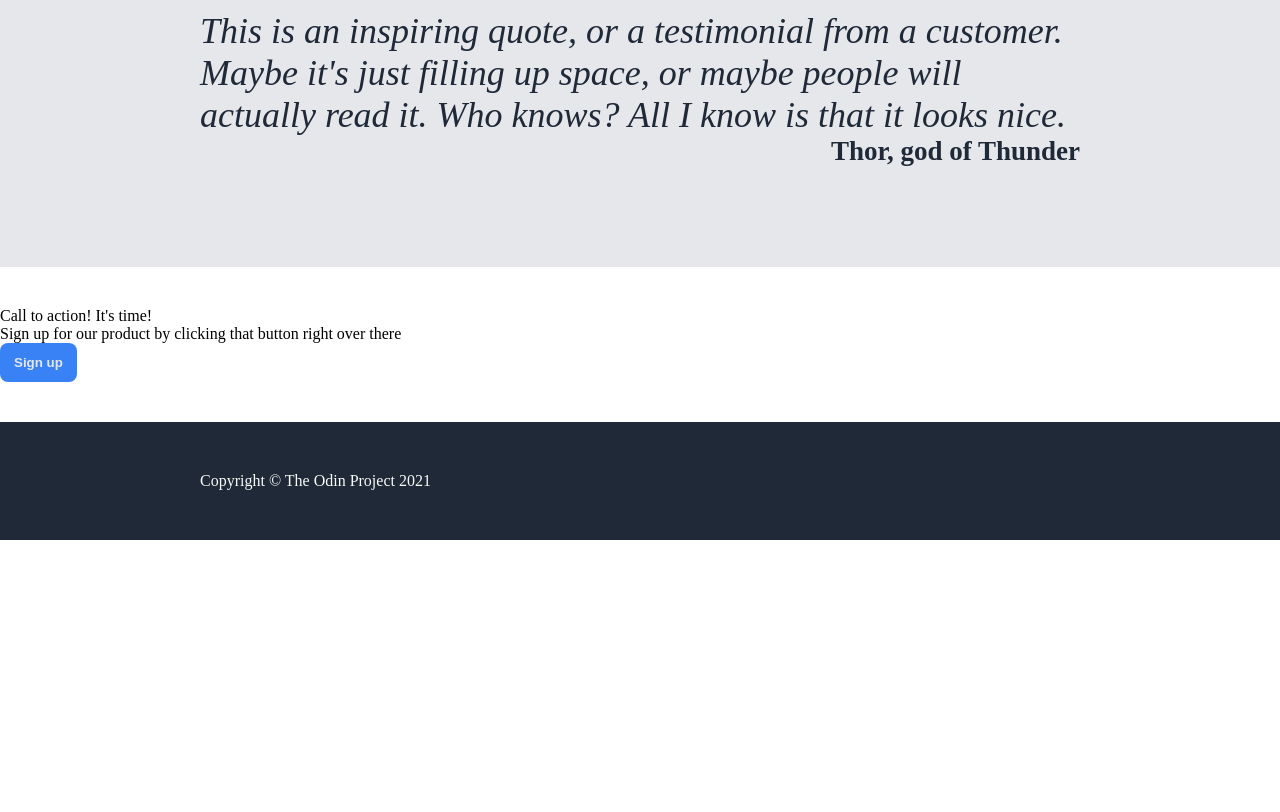
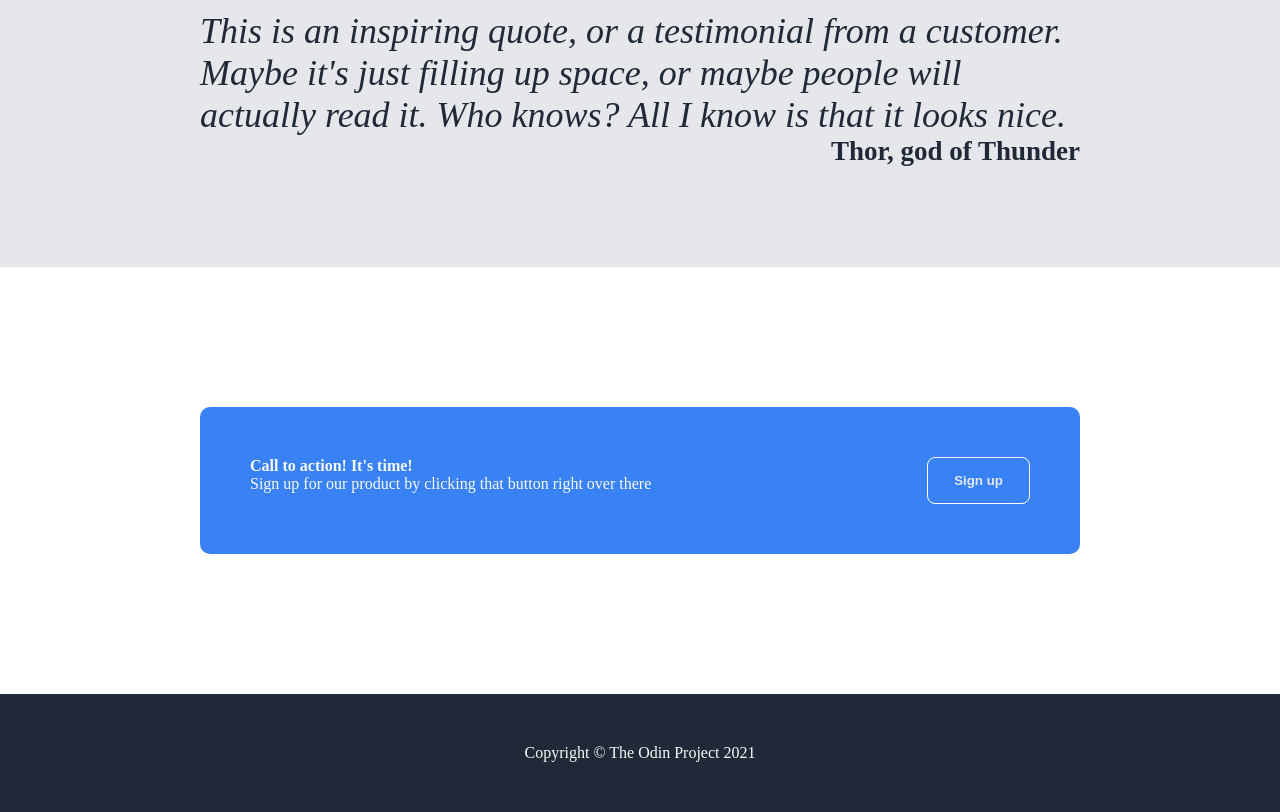
Before and after one commit to fanuel-seyoum-2/flex-landing-page, a plain HTML site: page index.html in a window 1280 px wide. Shown: the part 1197-2009 px from the top of the page. Before the commit the page ends 1737 px from the top, so only its background shows below. Drawn offline with Linux system fonts and the light colour scheme.

Commit message:
Apply style to call-to-action and footer sections

```diff
--- a/style.css
+++ b/style.css
@@ -131,3 +131,32 @@ button {
 	font-size: 27px;
 	font-weight: 700;
 }
+.call-to-action {
+	padding: 100px 200px;
+}
+.cta {
+	padding: 50px;
+	border-radius: 10px;
+	background-color: #3882F6;
+	color: #F9FAF8;
+
+	display: flex;
+	justify-content: space-between;
+}
+.cta-hd {
+	font-weight: 700;
+}
+.cta-tx {
+	display: flex;
+	flex-flow: column nowrap;
+}
+.cta-bt {
+	border: solid 1px white;
+	border-radius: 8px;
+	padding: 3px 12px;
+}
+.footer {
+	display: flex;
+	justify-content: center;
+	align-items: center;
+}
```
